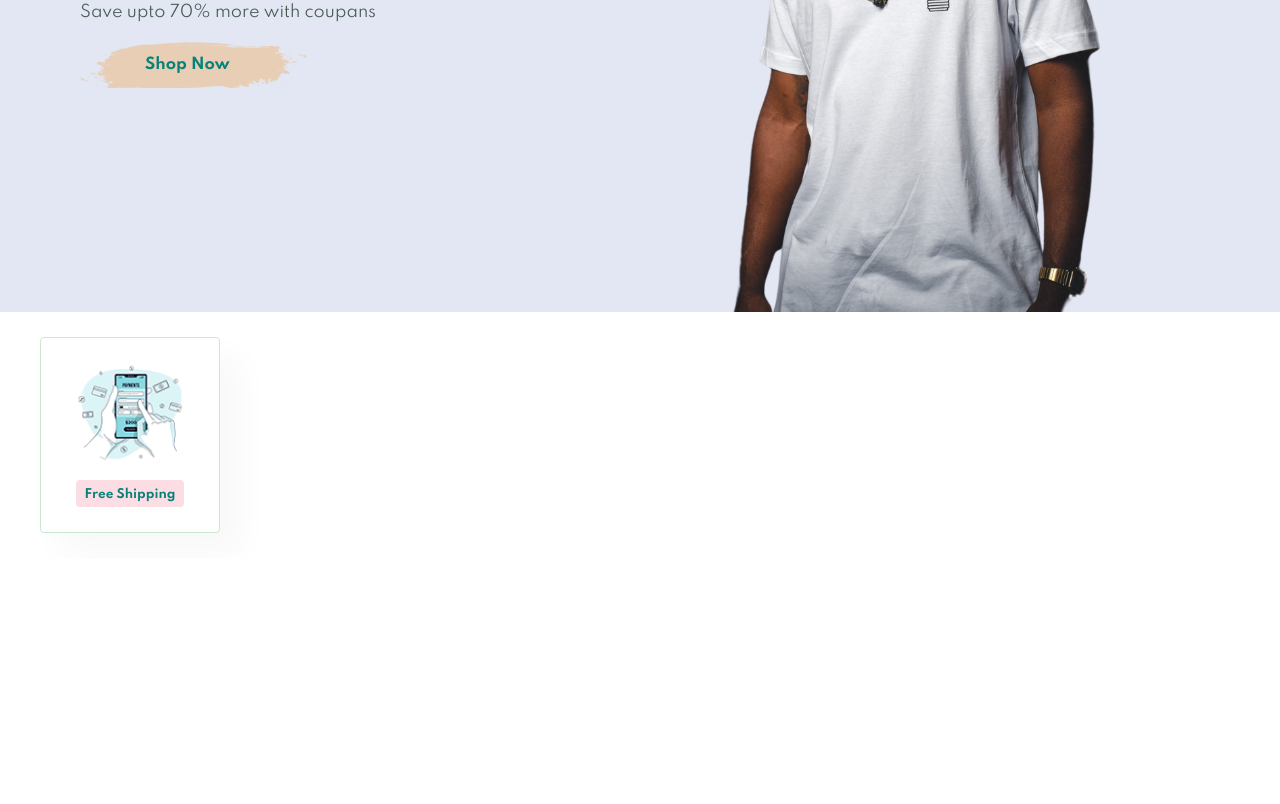
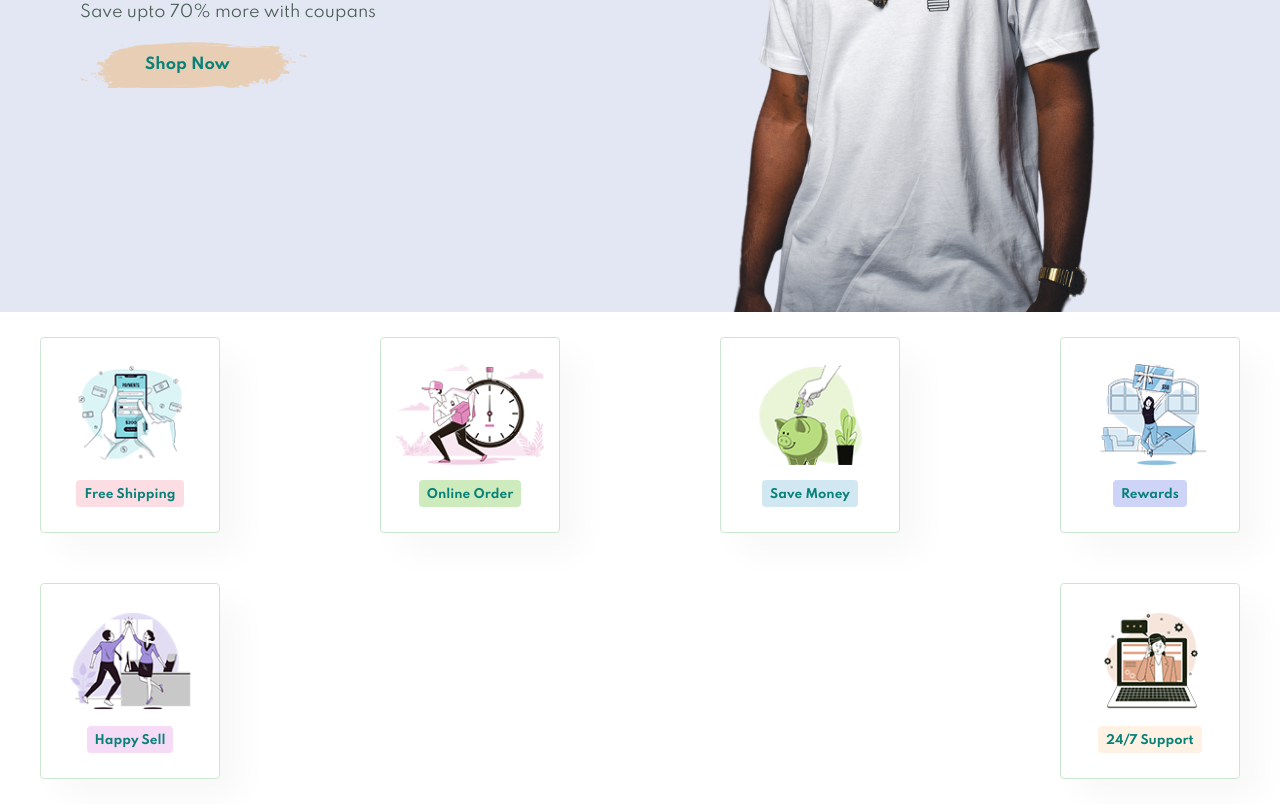
Before and after one commit to itssamirali/Classy_Charm, a plain HTML site: page index.html in a window 1280 px wide. Shown: the part 529-1333 px from the top of the page. Before the commit the page ends 1087 px from the top, so only its background shows below. Drawn offline with Linux system fonts and the light colour scheme.

Commit message:
feature section completed

```diff
--- a/index.html
+++ b/index.html
@@ -41,6 +41,32 @@
                 <img src="img/features/f1.png" alt="">
                 <h6>Free Shipping</h6>
             </div>
+
+            <div class="fe-box">
+                <img src="img/features/f2.png" alt="">
+                <h6>Online Order</h6>
+            </div>
+
+            <div class="fe-box">
+                <img src="img/features/f3.png" alt="">
+                <h6>Save Money</h6>
+            </div>
+
+            <div class="fe-box">
+                <img src="img/features/f4.png" alt="">
+                <h6>Rewards</h6>
+            </div>
+
+            <div class="fe-box">
+                <img src="img/features/f5.png" alt="">
+                <h6>Happy Sell</h6>
+            </div>
+
+            <div class="fe-box">
+                <img src="img/features/f6.png" alt="">
+                <h6>24/7 Support</h6>
+            </div>
+
         </section>
 
 
--- a/style.css
+++ b/style.css
@@ -135,6 +135,13 @@ body {
 
 }
 
+#feature{
+  display: flex;
+  align-items: center;
+  justify-content: space-between;
+  flex-wrap: wrap;
+}
+
 #feature .fe-box {
   width: 180px;
   text-align: center;
@@ -163,3 +170,28 @@ body {
   width: 100%;
   margin-bottom: 10px;
 }
+
+#feature .fe-box:nth-child(2) h6{
+  background-color: #cdebbc;
+
+}
+
+#feature .fe-box:nth-child(3) h6{
+  background-color: #d1e8f2;
+
+}
+
+#feature .fe-box:nth-child(4) h6{
+  background-color: #cdd4f8;
+
+}
+
+#feature .fe-box:nth-child(5) h6{
+  background-color: #f6dbf6;
+
+}
+
+#feature .fe-box:nth-child(6) h6{
+  background-color: #fff2e5;
+
+}
```
